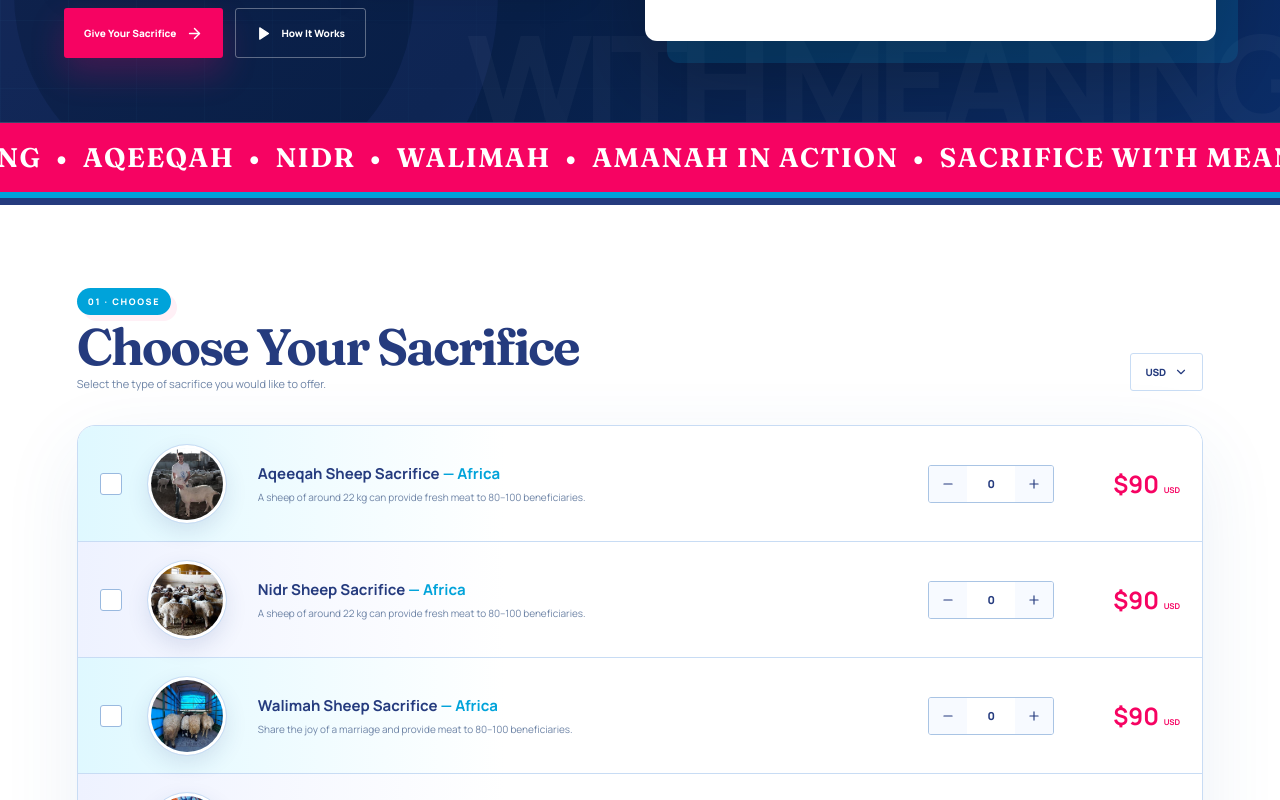
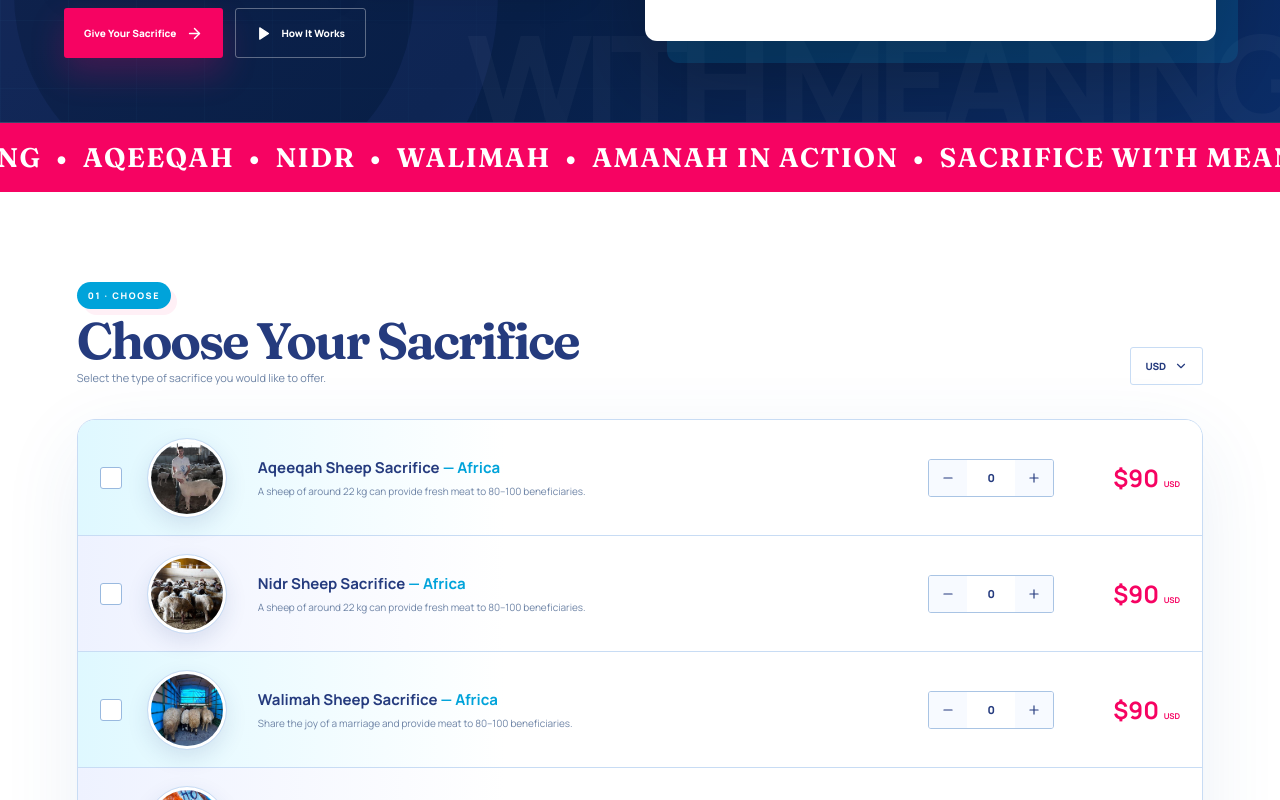
Before and after one commit to 292akhil2929-cmyk/matw-projectme-replica, a React (Vite) app in the folder sacrifice-story/: page / in a window 1280 px wide. Shown: the part 660-1460 px from the top of the page. Built offline with nearby package versions, Linux system fonts and the light colour scheme; a web font is replaced by a local one.

Commit message:
Remove ticker section divider

```diff
--- a/sacrifice-story/src/styles.css
+++ b/sacrifice-story/src/styles.css
@@ -110,13 +110,13 @@ h1, h2, h3, p { margin-top: 0; }
 .bp-hero-visual .hero-line-art { width: 100%; height: 100%; object-fit: contain; transition: transform 1.2s cubic-bezier(.16,1,.3,1); }
 .bp-hero-visual:hover .hero-line-art { transform: scale(1.018); }
 
-.values-band { position: relative; z-index: 3; overflow: hidden; color: white; background: var(--pink); border-bottom: 6px solid var(--sky); }
+.values-band { position: relative; z-index: 3; overflow: hidden; color: white; background: var(--pink); }
 .values-band > div { width: max-content; display: flex; animation: values-march 24s linear infinite; }
 .values-band span { padding: 18px 0; font-family: var(--display); font-size: clamp(18px,2.1vw,30px); font-weight: 650; letter-spacing: .05em; white-space: pre; }
 @keyframes values-march { to { transform: translateX(-50%); } }
 
 .choice-section, .meaning-section, .locations-section, .proof-section, .faq-section { padding: 90px max(6vw, 70px); background: white; border-bottom: 1px solid var(--line); }
-.choice-section { background: linear-gradient(180deg, white 0 62%, var(--cyan-soft) 145%); box-shadow: inset 0 7px var(--blue); }
+.choice-section { background: linear-gradient(180deg, white 0 62%, var(--cyan-soft) 145%); }
 .section-title-row { display: flex; align-items: end; justify-content: space-between; gap: 30px; }
 .section-title-row h2, .section-heading h2 { margin: 7px 0 4px; color: var(--blue); font-family: var(--display); font-size: clamp(36px, 4vw, 62px); font-weight: 650; line-height: .98; letter-spacing: -.045em; }
 .section-title-row p, .section-heading p { margin-bottom: 0; color: var(--muted); font-size: 11px; }
```
